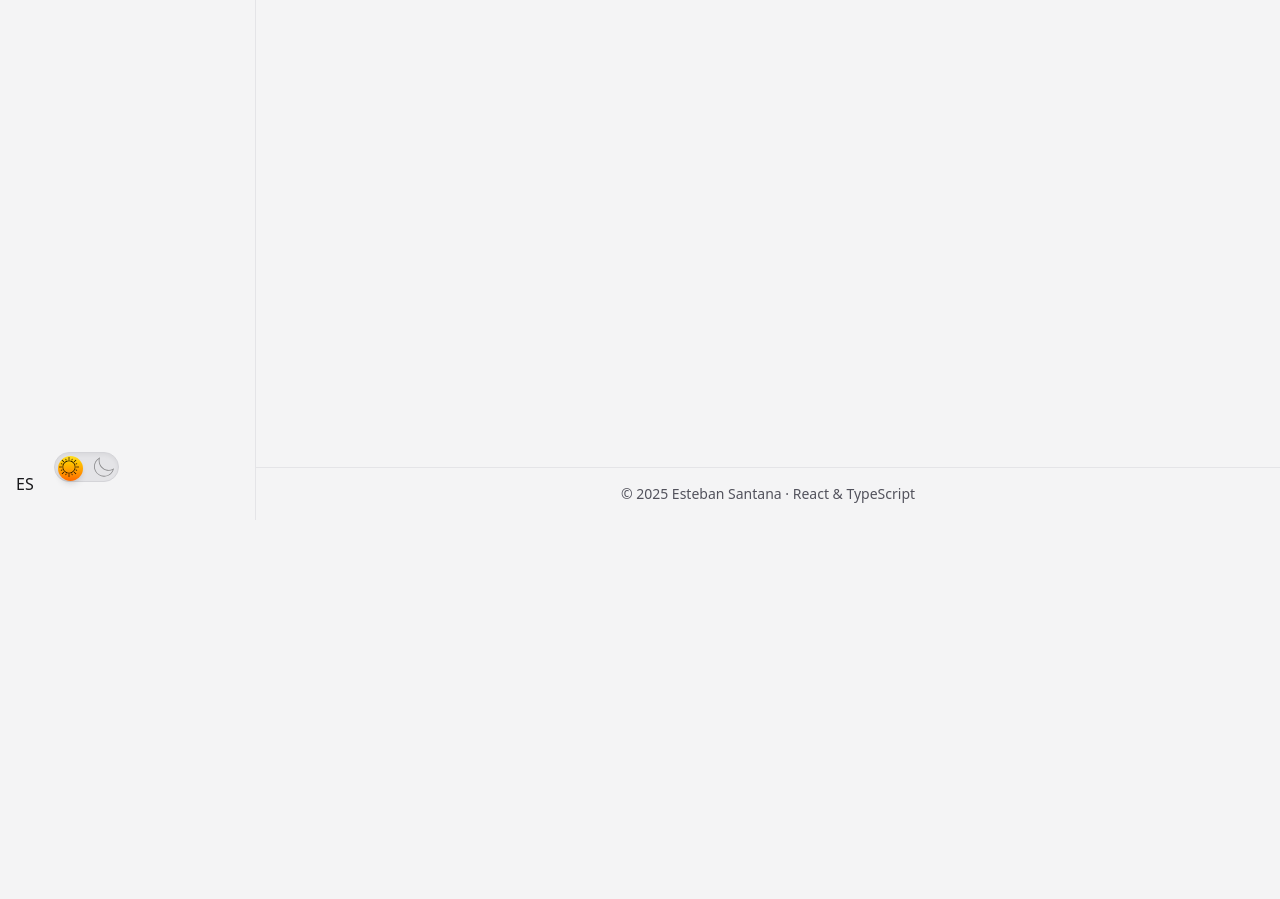
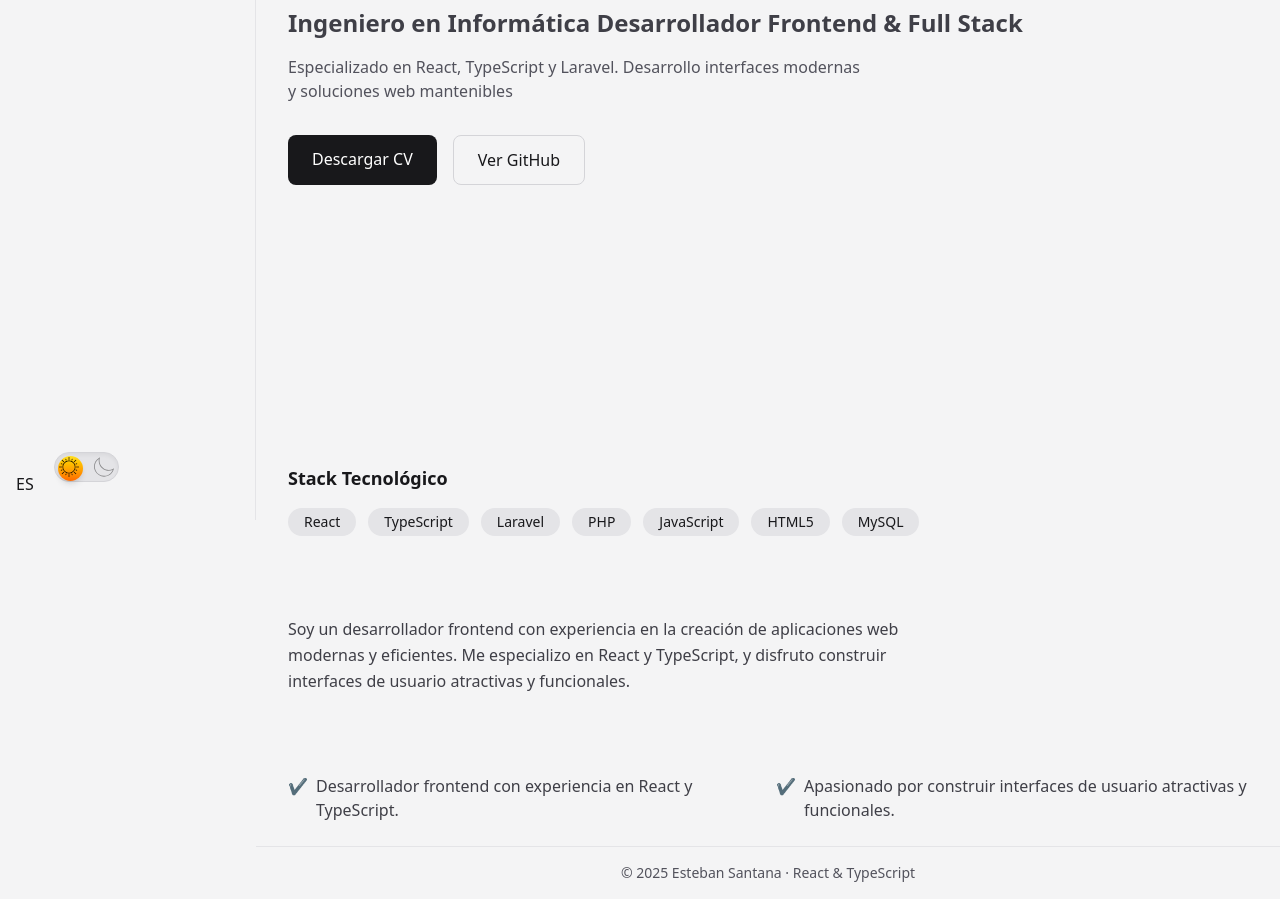
Before and after one commit to bsantanag95/proyecto_portafolio, a React (Vite) app: page / in a window 1280 px wide. Shown: the part 280-1179 px from the top of the page. Before the commit the page ends 800 px from the top, so only its background shows below. Built offline with nearby package versions, Linux system fonts and the light colour scheme.

Commit message:
feat: add Home page with hero, tech stack and bilingual content

```diff
--- a/src/i18n/en.ts
+++ b/src/i18n/en.ts
@@ -10,7 +10,26 @@ export const en = {
     text: 'Frontend Developer · React & TypeScript',
   },
   home: {
+    //HERO
     heading: 'Hi, I’m Esteban',
+    role: 'Computer Engineer\nFrontend & Full Stack Developer',
+    specialization: 'Specialized in React, TypeScript, and Laravel.\nI build modern interfaces and maintainable web solutions',
     description: 'Frontend developer focused on building modern experiences.',
+
+    //CTA
+    downloadCv: 'Download CV',
+    viewGithub: 'View GitHub',
+
+    //TECH STACK
+    techStack: 'Tech Stack',
+
+    //SUMMARY
+    summary: 'I am a frontend developer with experience in creating modern and efficient web applications. I specialize in React and TypeScript, and I enjoy building attractive and functional user interfaces.',
+
+    //HIGHLIGHTS
+    highlights: [
+      'Frontend developer with experience in React and TypeScript.',
+      'Passionate about building attractive and functional user interfaces.',
+    ],
   },
 }
--- a/src/i18n/es.ts
+++ b/src/i18n/es.ts
@@ -10,7 +10,26 @@ export const es = {
     text: 'Desarrollador Frontend · React & TypeScript',
   },
   home: {
+    //HERO
     heading: 'Hola, soy Esteban',
+    role: 'Ingeniero en Informática\nDesarrollador Frontend & Full Stack',
+    specialization: 'Especializado en React, TypeScript y Laravel.\nDesarrollo interfaces modernas y soluciones web mantenibles',
     description: 'Desarrollador frontend enfocado en crear experiencias modernas.',
+
+    //CTA
+    downloadCv: 'Descargar CV',
+    viewGithub: 'Ver GitHub',
+
+    //TECH STACK
+    techStack: 'Stack Tecnológico',
+
+    //SUMMARY
+    summary: 'Soy un desarrollador frontend con experiencia en la creación de aplicaciones web modernas y eficientes. Me especializo en React y TypeScript, y disfruto construir interfaces de usuario atractivas y funcionales.',
+
+    //HIGHLIGHTS
+    highlights: [
+      'Desarrollador frontend con experiencia en React y TypeScript.',
+      'Apasionado por construir interfaces de usuario atractivas y funcionales.',
+    ],
   },
 }
--- /dev/null
+++ b/src/pages/Hero.tsx
@@ -0,0 +1,51 @@
+import { useLanguage } from "../hooks/useLanguage";
+
+function Hero() {
+  const { t } = useLanguage();
+
+  return (
+    <section className="min-h-[80vh] flex flex-col justify-center">
+      <h1 className="text-4xl md:text-5xl font-bold mb-4">Esteban Santana</h1>
+
+      <h2 className="text-xl md:text-2xl font-semibold text-zinc-700 dark:text-zinc-300">
+        {t.home.role}
+      </h2>
+
+      <p className="mt-4 max-w-xl text-zinc-600 dark:text-zinc-400">
+        {t.home.specialization}
+      </p>
+
+      {/* CTA */}
+      <div className="mt-8 flex gap-4">
+        <a
+          href="/cv/Esteban_Santana_CV.pdf"
+          download
+          className="
+            rounded-lg px-6 py-3
+            bg-zinc-900 text-white
+            dark:bg-zinc-100 dark:text-zinc-900
+            hover:opacity-90 transition
+          "
+        >
+          {t.home.downloadCv}
+        </a>
+
+        <a
+          href="https://github.com/tu-usuario"
+          target="_blank"
+          rel="noopener noreferrer"
+          className="
+            rounded-lg px-6 py-3
+            border border-zinc-300 dark:border-zinc-700
+            hover:bg-zinc-100 dark:hover:bg-zinc-800
+            transition
+          "
+        >
+          {t.home.viewGithub}
+        </a>
+      </div>
+    </section>
+  );
+}
+
+export default Hero;
--- /dev/null
+++ b/src/pages/Highlights.tsx
@@ -0,0 +1,25 @@
+import { useLanguage } from "../hooks/useLanguage";
+
+function Highlights() {
+  const { t } = useLanguage();
+  return (
+    <section>
+      <ul className="grid grid-cols-1 sm:grid-cols-2 gap-4">
+        {t.home.highlights.map((item: string) => (
+          <li
+            key={item}
+            className="
+              flex items-start gap-2
+              text-zinc-700 dark:text-zinc-300
+            "
+          >
+            <span className="text-green-500">✔</span>
+            <span>{item}</span>
+          </li>
+        ))}
+      </ul>
+    </section>
+  );
+}
+
+export default Highlights;
--- a/src/pages/Home.tsx
+++ b/src/pages/Home.tsx
@@ -1,7 +1,17 @@
-import React from "react";
+import Hero from "./Hero";
+import Techstack from "./Techstack";
+import Summary from "./Summary";
+import Highlights from "./Highlights";
 
 function Home() {
-  return <div>Home</div>;
+  return (
+    <section className="space-y-20">
+      <Hero />
+      <Techstack />
+      <Summary />
+      <Highlights />
+    </section>
+  );
 }
 
 export default Home;
--- /dev/null
+++ b/src/pages/Summary.tsx
@@ -0,0 +1,14 @@
+import { useLanguage } from "../hooks/useLanguage";
+
+function Summary() {
+  const { t } = useLanguage();
+  return (
+    <section className="max-w-2xl">
+      <p className="text-zinc-700 dark:text-zinc-300 leading-relaxed">
+        {t.home.summary}
+      </p>
+    </section>
+  );
+}
+
+export default Summary;
--- /dev/null
+++ b/src/pages/Techstack.tsx
@@ -0,0 +1,38 @@
+import { useLanguage } from "../hooks/useLanguage";
+
+const stack = [
+  "React",
+  "TypeScript",
+  "Laravel",
+  "PHP",
+  "JavaScript",
+  "HTML5",
+  "MySQL",
+];
+
+function Techstack() {
+  const { t } = useLanguage();
+
+  return (
+    <section>
+      <h3 className="text-lg font-semibold mb-4">{t.home.techStack}</h3>
+
+      <ul className="flex flex-wrap gap-3">
+        {stack.map((tech) => (
+          <li
+            key={tech}
+            className="
+              rounded-full px-4 py-1
+              bg-zinc-200 dark:bg-zinc-800
+              text-sm
+            "
+          >
+            {tech}
+          </li>
+        ))}
+      </ul>
+    </section>
+  );
+}
+
+export default Techstack;
```
